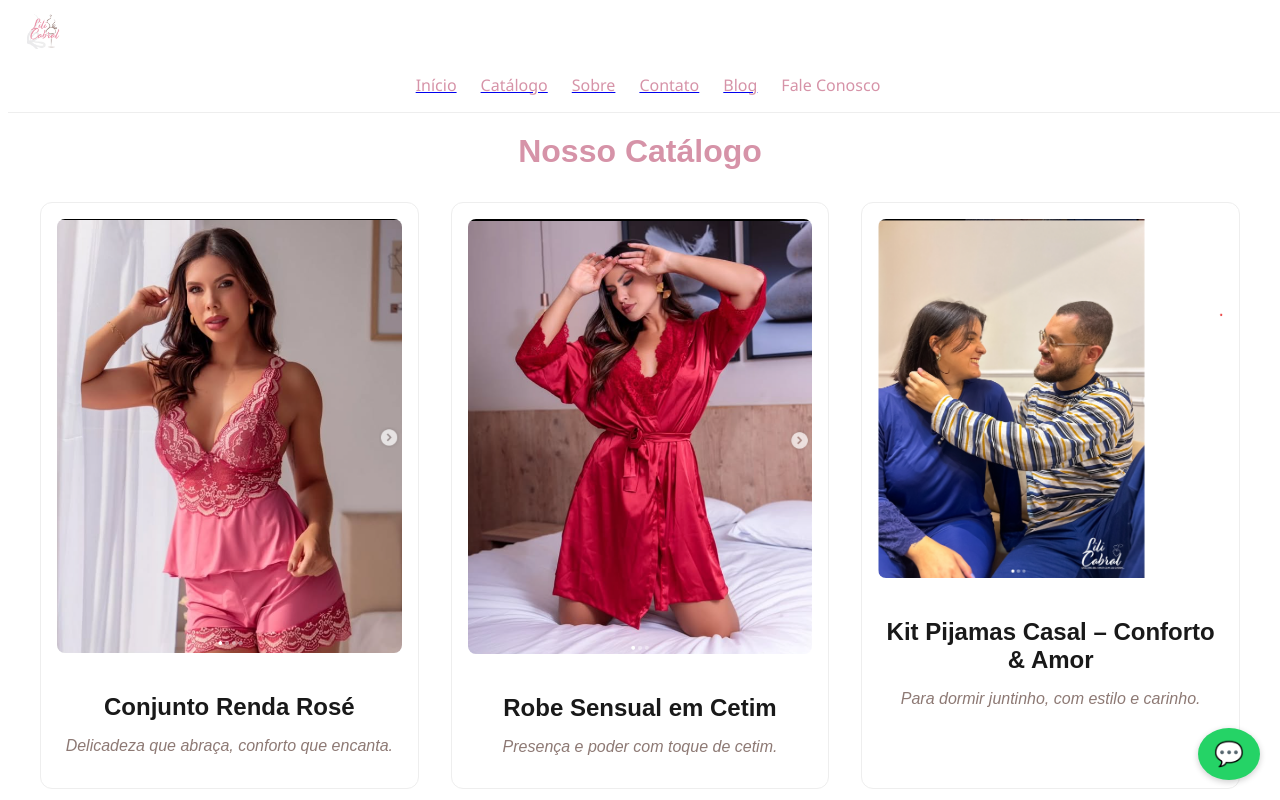
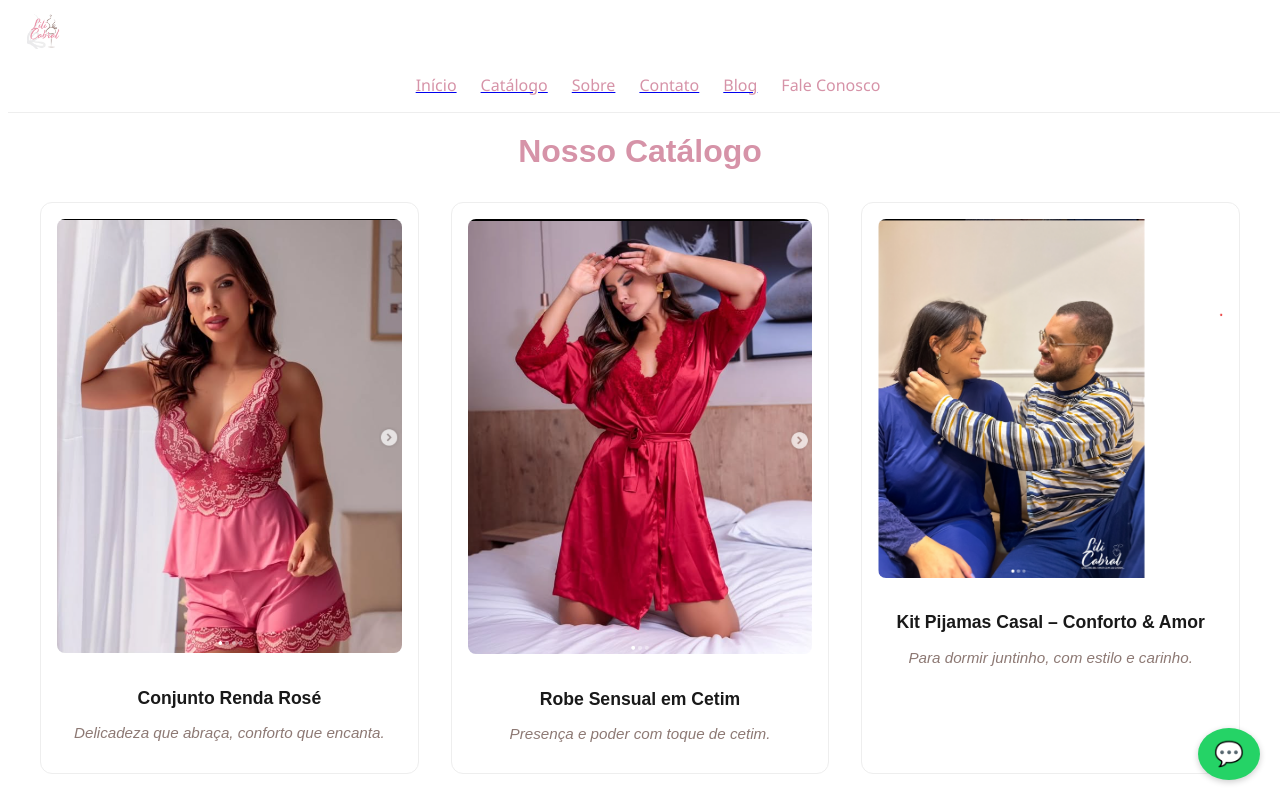
Before and after one commit to adaltoncabral/site-lili-cabral, a Next.js app: page /catalogo in a window 1280 px wide. Shown: the top 800 px of the page. Built offline with nearby package versions, Linux system fonts and the light colour scheme.

Commit message:
Update catalogo.js

```diff
--- a/pages/catalogo.js
+++ b/pages/catalogo.js
@@ -1,4 +1,3 @@
-
 import Head from 'next/head';
 import Header from '../components/Header';
 import Footer from '../components/Footer';
@@ -34,32 +33,68 @@ export default function Catalogo() {
         <title>Catálogo – Lili Cabral</title>
         <meta name="description" content="Explore nossa coleção de pijamas e lingeries com conforto e elegância." />
       </Head>
+
       <Analytics />
       <Header />
-      <main style={{ padding: '2rem', fontFamily: 'sans-serif', marginTop: '80px' }}>
-        <h1 style={{ color: '#d693a8', textAlign: 'center' }}>Nosso Catálogo</h1>
+
+      <main style={{
+        padding: '2rem',
+        fontFamily: 'sans-serif',
+        marginTop: '80px'
+      }}>
+        <h1 style={{
+          color: '#d693a8',
+          textAlign: 'center',
+          fontSize: '2rem',
+          marginBottom: '2rem'
+        }}>
+          Nosso Catálogo
+        </h1>
+
         <div style={{
           display: 'grid',
           gridTemplateColumns: 'repeat(auto-fit, minmax(280px, 1fr))',
-          gap: '2rem',
-          marginTop: '2rem'
+          gap: '2rem'
         }}>
           {produtos.map((p, i) => (
-            <div key={i} style={{
+            <Link key={i} href={p.link} style={{
+              textDecoration: 'none',
               border: '1px solid #eee',
               padding: '1rem',
               borderRadius: '12px',
-              textAlign: 'center'
+              textAlign: 'center',
+              transition: 'box-shadow 0.3s ease',
+              backgroundColor: '#fff'
             }}>
-              <Link href={p.link} style={{ textDecoration: 'none' }}>
-                <img src={p.imagem} alt={p.nome} style={{ width: '100%', borderRadius: '8px', marginBottom: '1rem' }} />
-                <h2 style={{ marginBottom: '0.5rem', color: '#191919' }}>{p.nome}</h2>
-                <p style={{ fontStyle: 'italic', color: '#8d7974' }}>{p.frase}</p>
-              </Link>
-            </div>
+              <img
+                src={p.imagem}
+                alt={p.nome}
+                loading="lazy"
+                style={{
+                  width: '100%',
+                  borderRadius: '8px',
+                  marginBottom: '1rem'
+                }}
+              />
+              <h2 style={{
+                marginBottom: '0.5rem',
+                color: '#191919',
+                fontSize: '1.1rem'
+              }}>
+                {p.nome}
+              </h2>
+              <p style={{
+                fontStyle: 'italic',
+                color: '#8d7974',
+                fontSize: '0.95rem'
+              }}>
+                {p.frase}
+              </p>
+            </Link>
           ))}
         </div>
       </main>
+
       <FloatingButton />
       <Footer />
     </>
```
